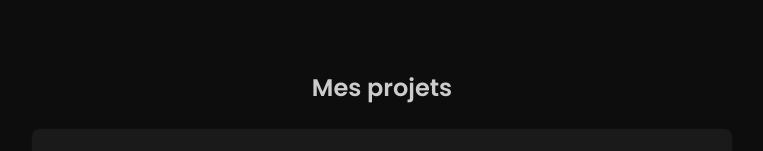
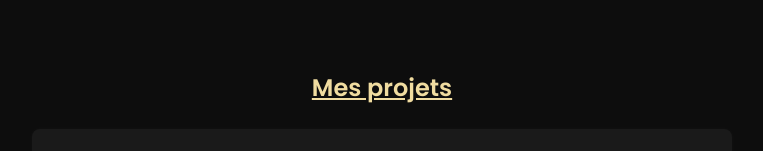
Before and after one commit to rebecca-roussel/portfolio, a plain HTML site: page index.html in a window 1280 px wide. Shown: the part 352-503 px from the top of the page, without its empty margins (258-1021 px from the left). Drawn offline with Linux system fonts and the light colour scheme.

Commit message:
index.html

```diff
--- a/index.html
+++ b/index.html
@@ -58,9 +58,10 @@ header img:hover {
     }
 
 .section h2 {
-  color: #cccccc;
+  color: #f0dca0;
   text-align: center;
   margin-bottom: 1.5rem;
+  text-decoration: underline;
 }
 
     .projet {
```
